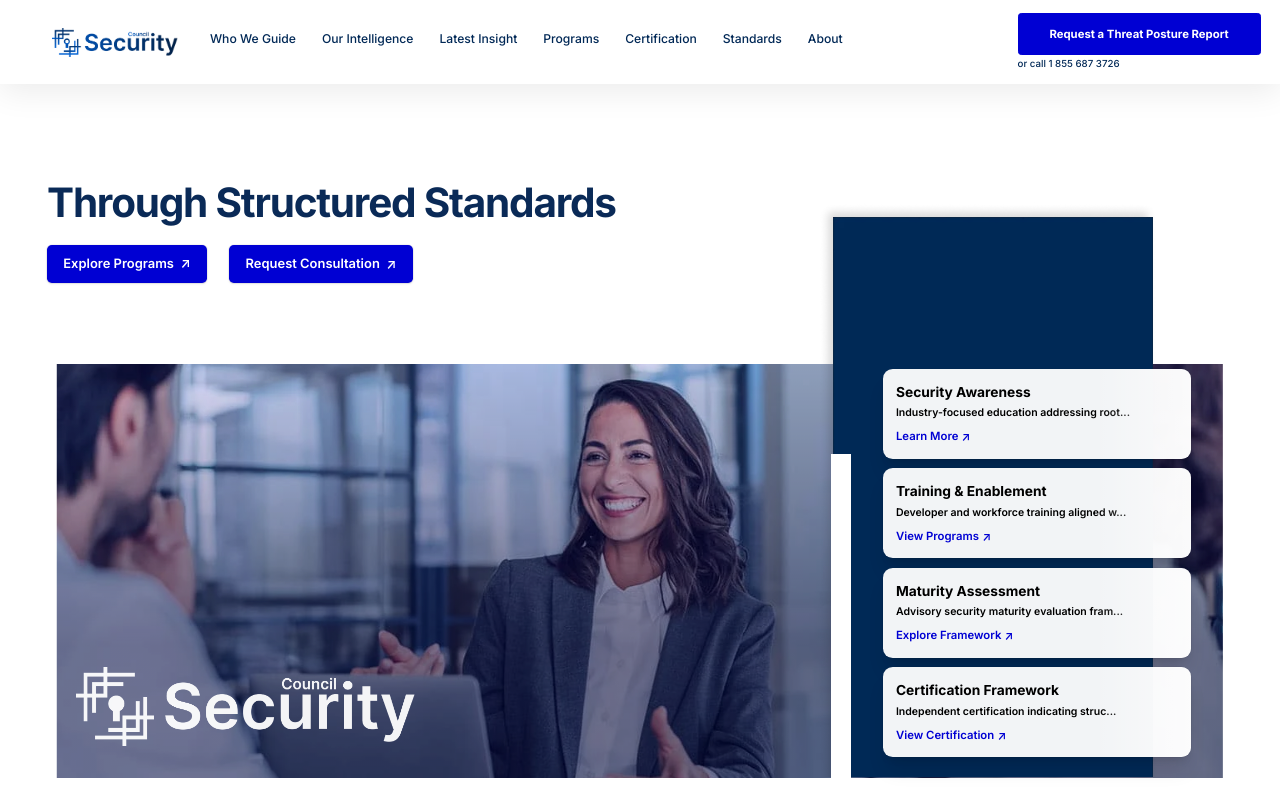
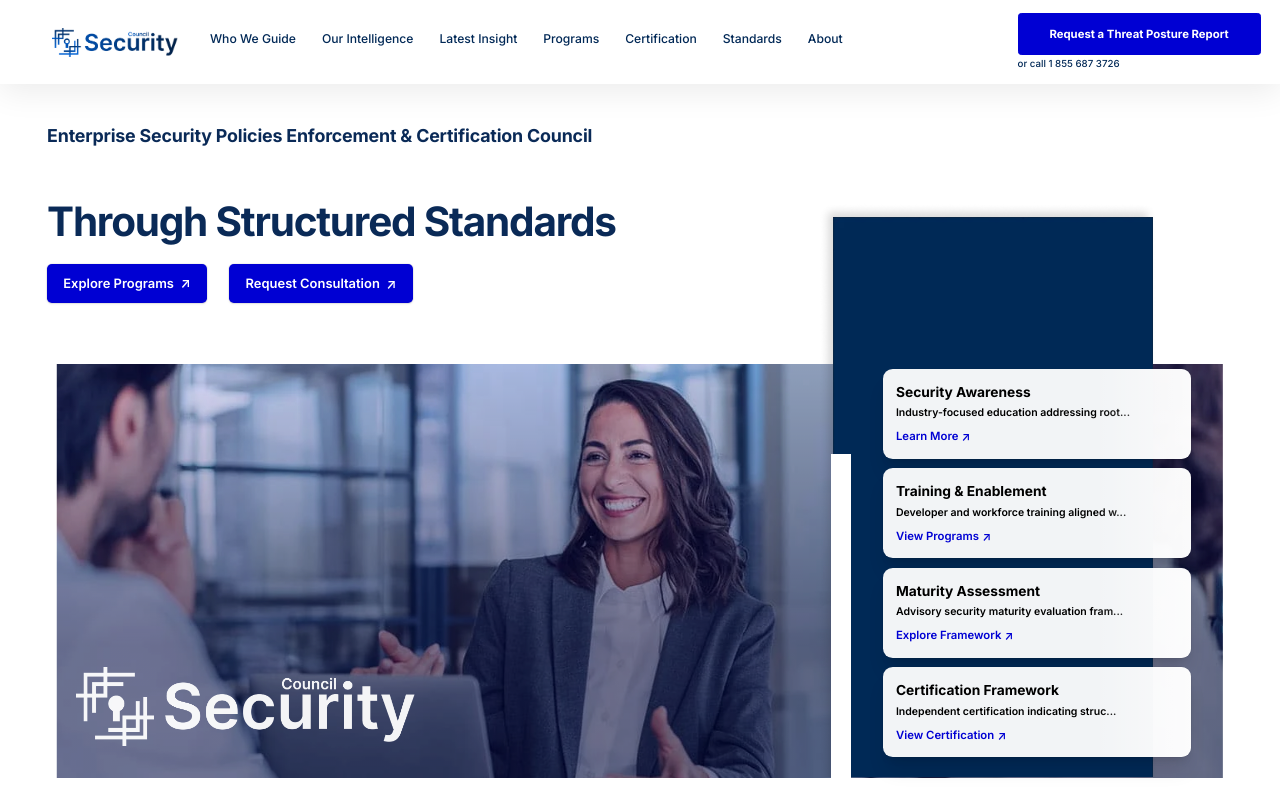
Before and after one commit to FlivoA/SC-Stage-X, a React (Vite) app: page / in a window 1280 px wide. Shown: the top 800 px of the page. Built offline with nearby package versions, Linux system fonts and the light colour scheme; grey boxes are pictures that could not be loaded.

Commit message:
testing 40

```diff
--- a/src/components/Home.tsx
+++ b/src/components/Home.tsx
@@ -58,7 +58,7 @@ const Home: React.FC = () => (
                 <div className="flex flex-col lg:flex-row h-auto lg:h-[325px] pr-0  sm:pr-6 lg:pr-12 mb-2">
                     <div className="mt-6 mb-4 sm:mt-8 lg:mt-10 max-w-full lg:max-w-[980px] ml-0 lg:-ml-3">
                         <p className="text-[#0A2A57] text-sm sm:text-base md:text-lg lg:text-[22px] leading-tight lg:leading-[1.1] font-extrabold tracking-[-0.01em]">
-                            {/* Enterprise Security Policies Enforcement & Certification Council */}
+                            Enterprise Security Policies Enforcement & Certification Council
                         </p>
                         <div className="relative inline-block group max-w-4xl">
 
```
Also changed, not shown: 3 other files (tests, documents, lock files or other folders).
